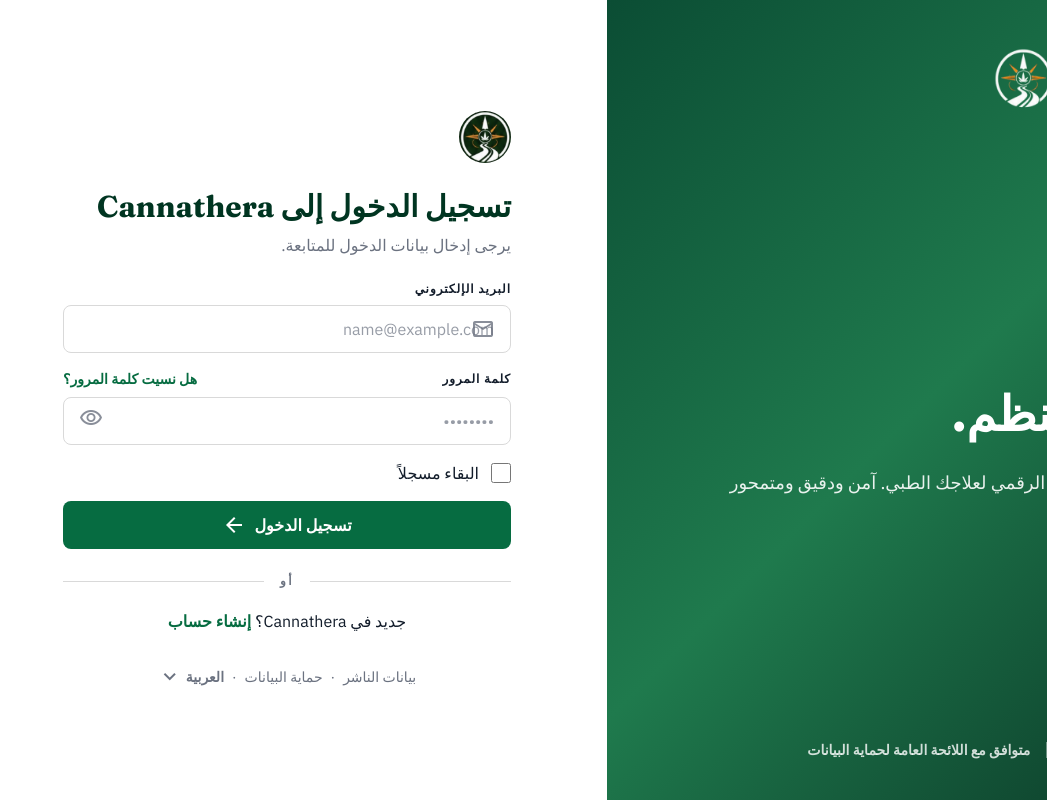
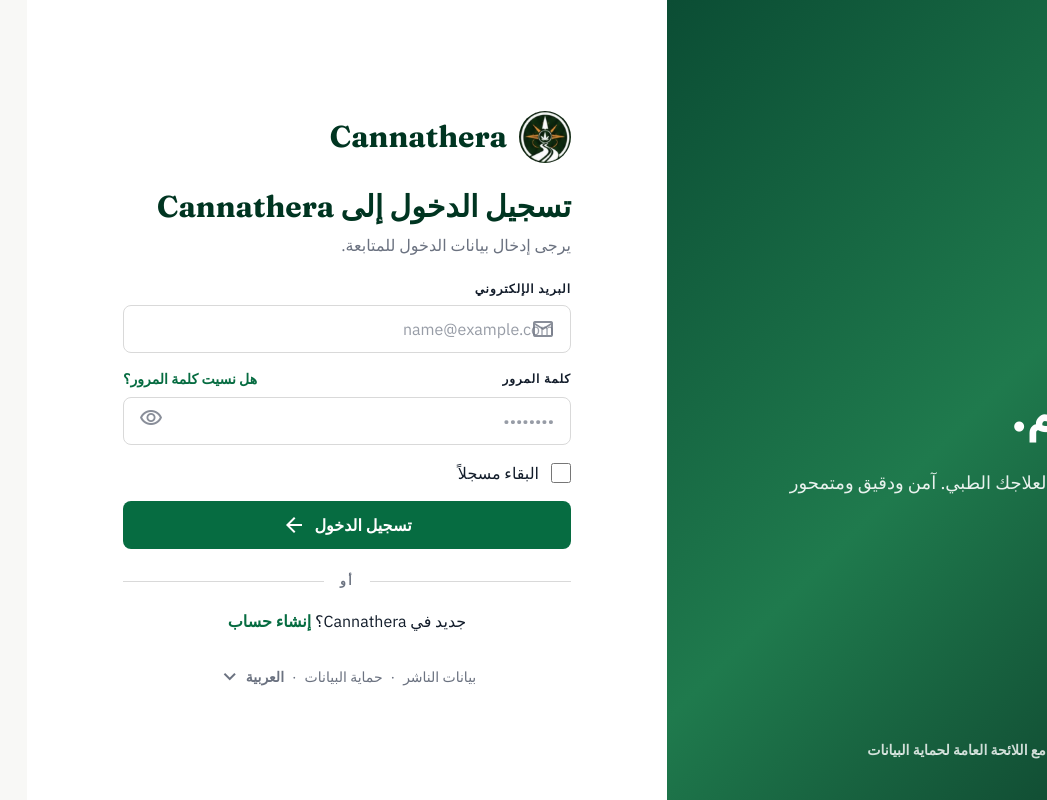
Before and after one commit to inumaaki/cannathera-saas, a Next.js app in the folder frontend/: page /ar/login in a window 1280 px wide. Shown: the whole page, without its empty margins (233-1280 px from the left). Built offline with nearby package versions, Linux system fonts and the light colour scheme.

Commit message:
more things imlemented

```diff
--- a/frontend/src/app/[locale]/(auth)/login/page.tsx
+++ b/frontend/src/app/[locale]/(auth)/login/page.tsx
@@ -3,6 +3,7 @@ import { useTranslations } from "next-intl";
 import { setRequestLocale } from "next-intl/server";
 import { use } from "react";
 import { Link } from "@/i18n/navigation";
+import { BrandMark } from "@/components/auth/BrandMark";
 import { LocaleSwitcher } from "@/components/auth/LocaleSwitcher";
 import { LoginForm } from "./LoginForm";
 
@@ -17,9 +18,9 @@ export default function LoginPage({
   const tc = useTranslations("common");
 
   return (
-    <div className="min-h-dvh lg:grid lg:grid-cols-2">
+    <div className="min-h-dvh lg:grid lg:h-dvh lg:grid-cols-2 lg:overflow-hidden">
       {/* Left — hero (hidden on small screens) */}
-      <aside className="hidden lg:flex flex-col justify-between bg-brand-gradient p-10 text-white">
+      <aside className="hidden h-dvh flex-col justify-between overflow-hidden bg-brand-gradient p-10 text-white lg:flex">
         <Link href="/" className="inline-block w-fit">
           <Image
             src="/brand/logo-banner-transparent.png"
@@ -46,18 +47,9 @@ export default function LoginPage({
       </aside>
 
       {/* Right — form */}
-      <main className="flex flex-col items-center justify-center bg-white px-6 py-6">
-        <div className="w-full max-w-md">
-          <Link href="/" className="inline-block w-fit">
-            <Image
-              src="/brand/logo.png"
-              alt=""
-              width={52}
-              height={52}
-              className="rounded-full"
-              priority
-            />
-          </Link>
+      <main className="flex min-h-dvh flex-col items-center bg-white px-5 py-6 sm:px-6 lg:h-dvh lg:min-h-0 lg:overflow-y-auto lg:overscroll-contain lg:[scrollbar-width:none] lg:[-ms-overflow-style:none] lg:[&::-webkit-scrollbar]:hidden">
+        <div className="my-auto w-full max-w-md py-2">
+          <BrandMark size={52} />
           <h2 className="mt-5 font-display text-3xl font-bold text-pine">
             {t("login.title")}
           </h2>
@@ -75,12 +67,15 @@ export default function LoginPage({
 
           <p className="mt-5 text-center text-ink-strong">
             {t("login.noAccount")}{" "}
-            <Link href="/signup" className="font-bold text-pine-600 hover:underline">
+            <Link
+              href="/signup/patient"
+              className="font-bold text-pine-600 hover:underline"
+            >
               {t("login.createAccount")}
             </Link>
           </p>
 
-          <footer className="mt-8 flex items-center justify-center gap-2 text-sm text-muted">
+          <footer className="mt-8 flex flex-wrap items-center justify-center gap-x-2 gap-y-3 text-sm text-muted">
             <Link href="/imprint" className="hover:text-ink-strong">
               {tc("imprint")}
             </Link>
--- a/frontend/src/app/[locale]/(auth)/signup/page.tsx
+++ b/frontend/src/app/[locale]/(auth)/signup/page.tsx
@@ -1,68 +1,8 @@
-import { useTranslations } from "next-intl";
-import { setRequestLocale } from "next-intl/server";
-import { use } from "react";
-import { Link } from "@/i18n/navigation";
-import { SignupShell } from "@/components/auth/SignupShell";
+import { redirect } from "next/navigation";
 
-const ROLE_CARDS = [
-  { role: "patient", icon: "person" },
-] as const;
-
-/* Role chooser — entry point of signup. One card per role, Figma design language. */
-export default function SignupPage({
+export default async function SignupPage({
   params,
 }: Readonly<{ params: Promise<{ locale: string }> }>) {
-  const { locale } = use(params);
-  setRequestLocale(locale);
-
-  const t = useTranslations("auth.signup.chooseRole");
-  const ts = useTranslations("auth.signup");
-
-  return (
-    <SignupShell>
-      <h1 className="mt-7 font-display text-3xl font-semibold text-ink-strong">
-        {t("title")}
-      </h1>
-      <p className="mt-2 text-muted">{t("subtitle")}</p>
-
-      <div className="mt-6 space-y-4">
-        {ROLE_CARDS.map(({ role, icon }) => (
-          <Link
-            key={role}
-            href={`/signup/${role}`}
-            className="cw-watermark group flex items-center gap-4 rounded-xl border border-hairline bg-white p-5
-                       transition-all hover:border-pine-600 hover:shadow-md cursor-pointer"
-          >
-            <span className="flex size-12 shrink-0 items-center justify-center rounded-full bg-mint/30">
-              <span
-                aria-hidden
-                className="msym text-[24px] text-pine-600"
-              >
-                {icon}
-              </span>
-            </span>
-            <div className="flex-1 min-w-0">
-              <h2 className="text-lg font-bold text-ink-strong group-hover:text-pine-600 transition-colors">
-                {t(role)}
-              </h2>
-              <p className="mt-1 text-sm leading-relaxed text-muted">{t(`${role}Desc`)}</p>
-            </div>
-            <span
-              aria-hidden
-              className="msym text-[20px] text-muted group-hover:text-pine-600 transition-all transform group-hover:translate-x-1"
-            >
-              arrow_forward
-            </span>
-          </Link>
-        ))}
-      </div>
-
-      <p className="mt-6 text-center text-ink-strong">
-        {ts("haveAccount")}{" "}
-        <Link href="/login" className="font-bold text-pine-600 hover:underline">
-          {ts("loginLink")}
-        </Link>
-      </p>
-    </SignupShell>
-  );
+  const { locale } = await params;
+  redirect(`/${locale}/signup/patient`);
 }
--- a/frontend/src/components/auth/SignupShell.tsx
+++ b/frontend/src/components/auth/SignupShell.tsx
@@ -6,9 +6,9 @@ export function SignupShell({ children }: Readonly<{ children: React.ReactNode }
   const t = useTranslations("auth.signup.hero");
 
   return (
-    <div className="min-h-dvh lg:grid lg:grid-cols-2">
+    <div className="min-h-dvh lg:grid lg:h-dvh lg:grid-cols-2 lg:overflow-hidden">
       {/* Left — deep green panel */}
-      <aside className="hidden lg:flex flex-col items-center justify-center gap-8 bg-pine px-12 py-8 text-center text-white">
+      <aside className="hidden h-dvh flex-col items-center justify-center gap-8 overflow-hidden bg-pine px-12 py-8 text-center text-white lg:flex">
         <span className="flex size-20 items-center justify-center rounded-full bg-white/10">
           <span aria-hidden className="msym text-[38px] text-white">
             psychiatry
@@ -57,8 +57,8 @@ export function SignupShell({ children }: Readonly<{ children: React.ReactNode }
       </aside>
 
       {/* Right — content */}
-      <main className="flex flex-col items-center justify-center bg-white px-6 py-6">
-        <div className="w-full max-w-md">
+      <main className="flex min-h-dvh flex-col items-center bg-white px-6 py-6 lg:h-dvh lg:min-h-0 lg:overflow-y-auto lg:overscroll-contain lg:[scrollbar-width:none] lg:[-ms-overflow-style:none] lg:[&::-webkit-scrollbar]:hidden">
+        <div className="my-auto w-full max-w-md">
           <BrandMark />
           {children}
         </div>
```
